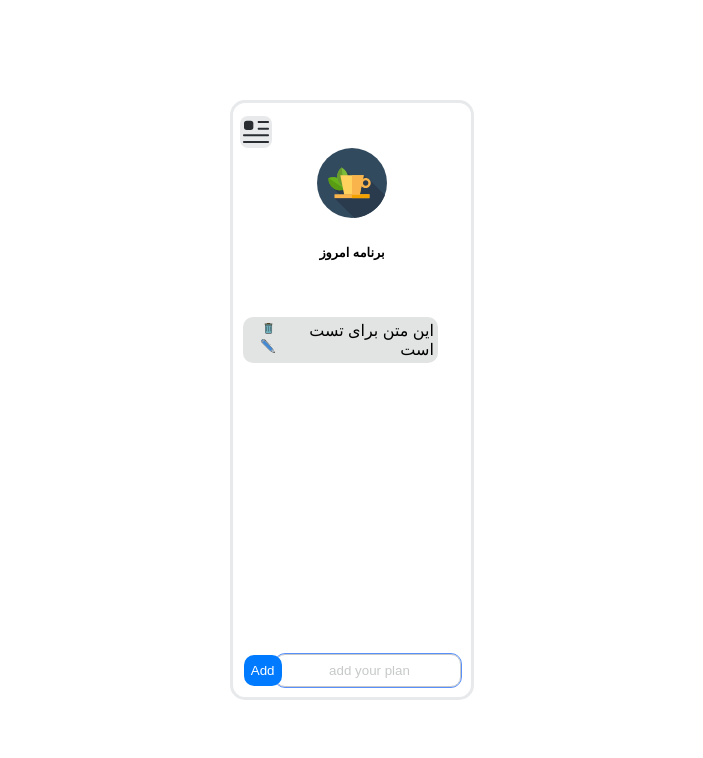
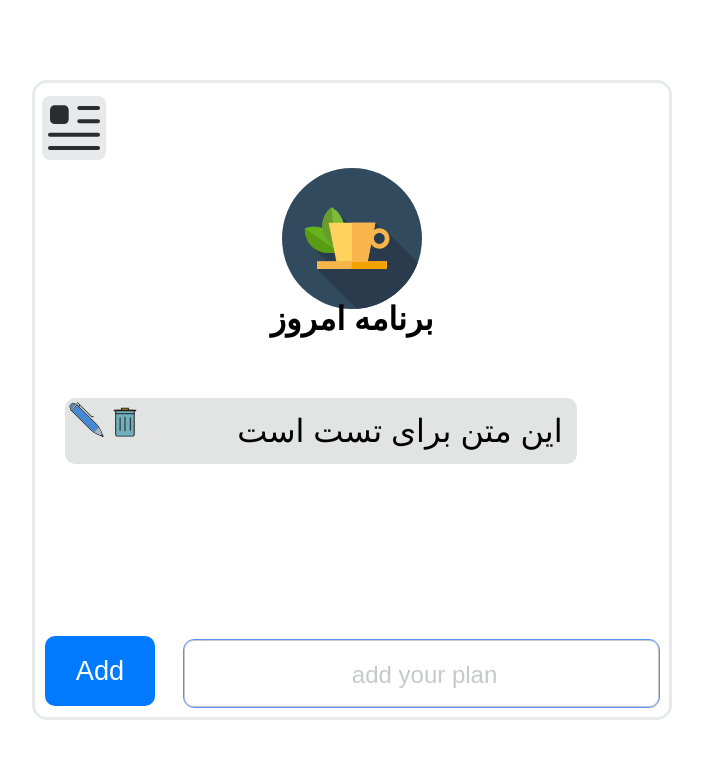
Before and after one commit to Ali-saadat129/checklist, a React (Create React App) app: page / in a window 1280 px wide. Shown: the top 758 px of the page, without its empty margins (288-991 px from the left). Built offline with nearby package versions, Linux system fonts and the light colour scheme; a small style sheet from the web is missing.

Commit message:
css is almost end

```diff
--- a/src/components/Main.js
+++ b/src/components/Main.js
@@ -18,6 +18,7 @@ import Setting from './Setting';
 
 
 const Main = () => {
+    console.log(window.innerWidth)
 // states
     const [planstate,setplan] = useState(["این متن برای تست است "])
     const[tempState,setTemp] = useState("")
--- a/src/style/Checklist.module.css
+++ b/src/style/Checklist.module.css
@@ -12,3 +12,29 @@
     padding: 5px 5px;
     box-sizing: border-box;
 }
+
+/* -------------- responsive ------------------ */
+@media only screen and (max-width: 768px) {
+    .container{
+        width: 100%;
+        height: 100%;
+    }
+}
+@media only screen and (min-width: 768px) {
+    .container{
+        width: 80%;
+        height: 80%;
+    }
+}
+@media only screen and (min-width: 1024px ) {
+    .container{
+        width: 60%;
+        height: 80%;
+    }
+}
+@media only screen and (min-width: 1250px ) {
+    .container{
+        width: 50%;
+        height: 80%;
+    }
+}
--- a/src/style/Main.module.css
+++ b/src/style/Main.module.css
@@ -80,23 +80,7 @@
     justify-content: center;
     color: #c7c9c9;
 }
-/* .container .titletask {
-    font-size: 0.8rem;
-    width: 100%;
-    padding: 0;
-}
-.container .titletask  p {
-    padding: 0;
-    margin: 0;
-}
-.container .title {
-    padding: 0;
-    display: flex;
-    direction: rtl;
-    margin: 0;
-    box-sizing: border-box;
-}
- */
+
 
 .planParent {
     display: flex;
@@ -129,3 +113,131 @@
     -ms-transition: all 0.5 ease-in-out;
     -o-transition: all 0.5 ease-in-out;
 }
+
+
+
+
+/* ------------------- responsive --------------------- */
+
+@media only screen and (max-width: 768px) {
+    .threeline {
+        width: 15vw;
+        height: 15vw;
+    }
+    .Tea {
+        width: 30vw;
+        height: 30vw;
+        top: 10vh;
+    }
+    .header h3{
+
+        top: 24.5vh;
+        font-size: 6vw;
+    }
+    .container .inputParent input {
+        box-sizing: border-box;
+        padding: 1.5rem;
+        width: 75%;
+        font-size: 1.2rem;
+    }
+    .container .inputParent input::placeholder{
+        font-size: 1.5rem;
+    }
+    .container .inputParent button {
+        padding: 1.4rem 0.8rem;
+        box-sizing: border-box;
+        font-size: 1.5rem;
+    }
+}
+@media only screen and (min-width: 768px) {
+    .threeline {
+        width: 10vw;
+        height: 10vw;
+    }
+    .Tea {
+        width: 20vw;
+        height: 20vw;
+        top: 10vh;
+    }
+    .header h3{
+
+        top: 23.5vh;
+        font-size: 4vw;
+    }
+    .container .inputParent input {
+        box-sizing: border-box;
+        padding: 2rem;
+        width: 75%;
+        font-size: 1.2rem;
+    }
+    .container .inputParent input::placeholder{
+        font-size: 1.5rem;
+    }
+    .container .inputParent button {
+        padding: 1.9rem 1.9rem;
+        box-sizing: border-box;
+        font-size: 1.5rem;
+    }
+}
+
+@media only screen and (min-width: 1024px) {
+    .threeline {
+        width: 8vw;
+        height: 8vw;
+    }
+    .Tea {
+        width: 15vw;
+        height: 15vw;
+        top: 10vh;
+    }
+    .header h3{
+
+        top: 22.5vh;
+        font-size: 3vw;
+    }
+    .container .inputParent input {
+        box-sizing: border-box;
+        padding: 1.3rem;
+        width: 75%;
+        font-size: 1.8rem;
+    }
+    .container .inputParent input::placeholder{
+        font-size: 1.5rem;
+    }
+    .container .inputParent button {
+        padding: 1.5rem 1.9rem;
+        box-sizing: border-box;
+        font-size: 1.7rem;
+    }
+}
+
+@media only screen and (min-width: 1250px) {
+    .threeline {
+        width: 5vw;
+        height: 5vw;
+    }
+    .Tea {
+        width: 11vw;
+        height: 11vw;
+        top: 10vh;
+    }
+    .header h3{
+
+        top: 22.5vh;
+        font-size: 2.5vw;
+    }
+    .container .inputParent input {
+        box-sizing: border-box;
+        padding: 1rem;
+        width: 75%;
+        font-size: 1.8rem;
+    }
+    .container .inputParent input::placeholder{
+        font-size: 1.5rem;
+    }
+    .container .inputParent button {
+        padding: 1.2rem 1.9rem;
+        box-sizing: border-box;
+        font-size: 1.7rem;
+    }
+}
--- a/src/style/Plan.module.css
+++ b/src/style/Plan.module.css
@@ -1,5 +1,6 @@
 .plan {
     display: flex;
+    justify-content: space-between;
     direction: rtl;
     background-color: #e2e4e4;
     color: #000000;
@@ -12,12 +13,71 @@
     -moz-border-radius: 10px;
     -ms-border-radius: 10px;
     -o-border-radius: 10px;
+    word-wrap: break-word;
 
 }
 .text {
     margin: 0;
+    word-wrap: break-word;
+
 }
 .plan div  .Trash , .plan div  .Edit{
-    width: 14px;
-    height: 14px;
+    width: 1.2rem;
+    height: 1.2rem;
 }
+.plan div  .Trash {
+    width: 1.3rem;
+    height: 1.3rem;
+}
+
+
+/*  -------- responsive ----------------- */
+@media only screen and (max-width: 768px) {
+    .plan .text {
+        font-size: 1.6rem;
+    }
+    .plan div  .Edit{
+        width: 2rem;
+        height: 2rem;
+    }
+    .plan div  .Trash {
+        width: 2rem;
+        height: 2rem;
+    }
+
+
+}
+@media only screen and (min-width: 768px) {
+    .plan .text {
+        font-size: 2.4rem;
+        margin: 10px 10px ;
+    }
+    .plan div  .Edit{
+        width: 2.8rem;
+        height: 2.8rem;
+    }
+    .plan div  .Trash {
+        width: 2.9rem;
+        height: 2.9rem;
+    }
+
+}
+@media only screen and (min-width: 1024px) {
+    .plan .text {
+        font-size: 2rem;
+        margin: 10px 10px ;
+    }
+    .plan div {
+        display: flex;
+
+    }
+    .plan div  .Edit{
+        width: 2.2rem;
+        height: 2.2rem;
+    }
+    .plan div  .Trash {
+        width: 2.4rem;
+        height: 2.4rem;
+    }
+
+}
--- a/src/style/Plans.module.css
+++ b/src/style/Plans.module.css
@@ -4,8 +4,12 @@
     direction: rtl;
     display: flex;
     flex-direction: column;
+    justify-content: center;
+    box-sizing: border-box;
+    padding: 0px 20px;
 
 }
 *::-webkit-scrollbar {
     display: none;
+    position: absolute;
 }
```
